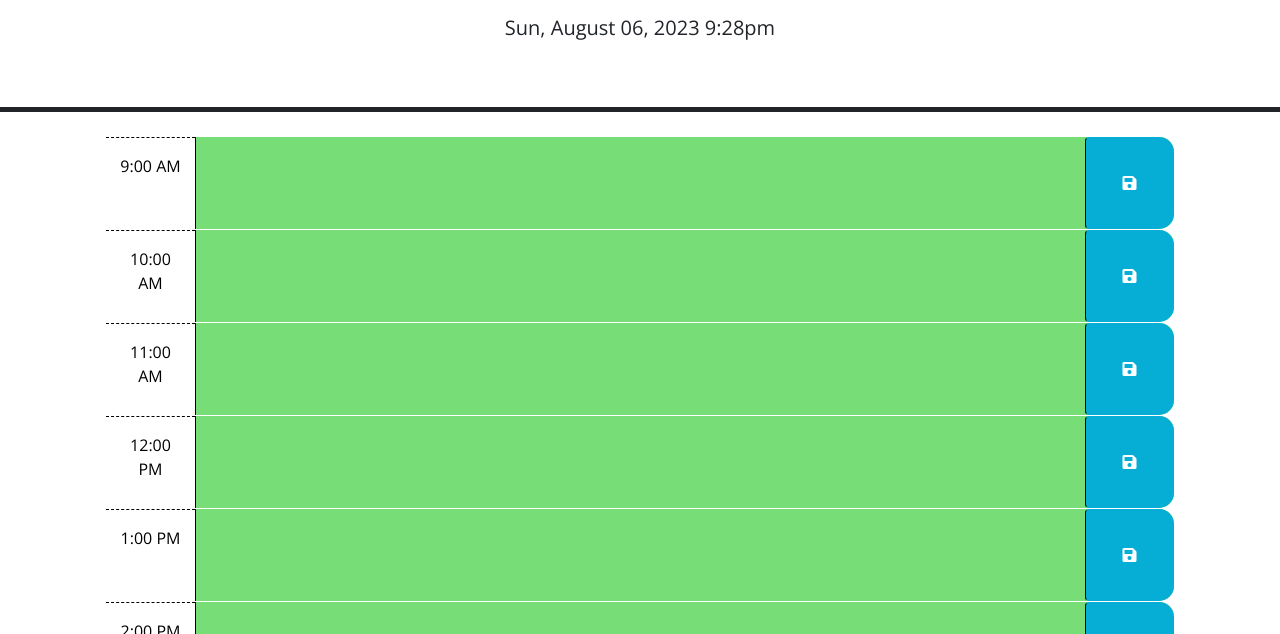
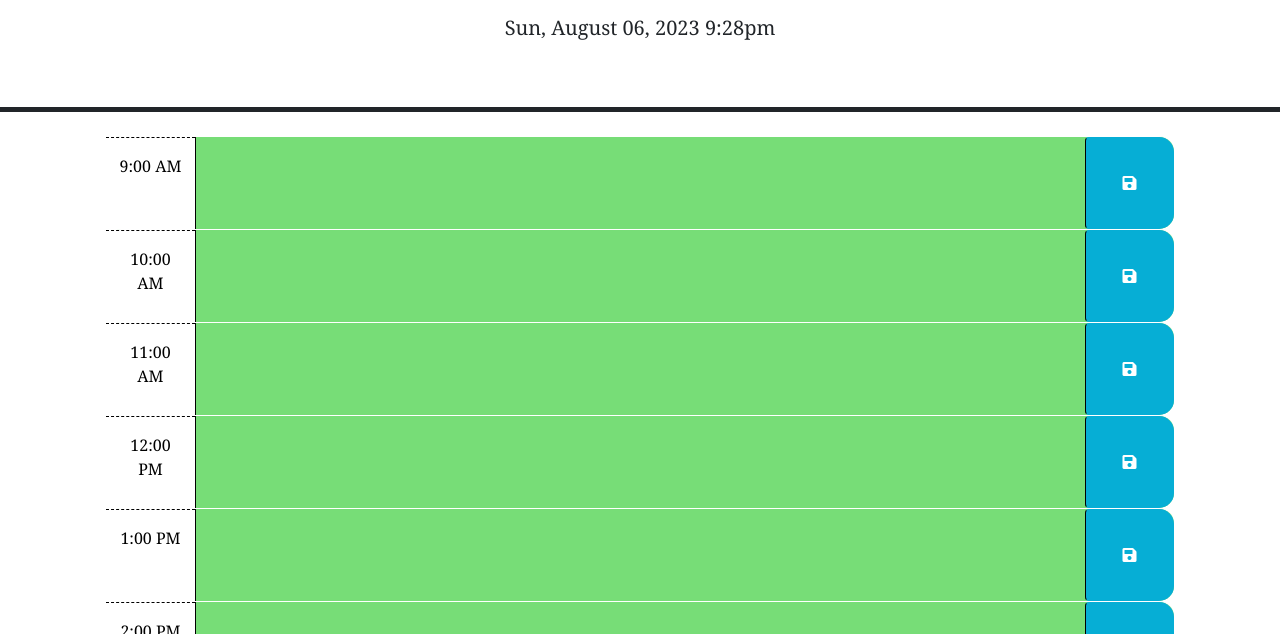
Before and after one commit to Matthuu75/Work-Day-Scheduler, a plain HTML site: page index.html in a window 1280 px wide. Shown: the part 166-800 px from the top of the page. Drawn offline with nearby package versions, Linux system fonts and the light colour scheme.

Commit message:
having trouble getting my CSS to go with JS

```diff
--- a/script.js
+++ b/script.js
@@ -12,7 +12,7 @@ $(document).ready(function () {
 
     hourTime = $(this).attr('id');
 
-    currentHour = dayjs().format('h');
+    currentHour = dayjs().format();
 
     if (hourTime < currentHour) {
       $(this).addClass('past');
--- a/style.css
+++ b/style.css
@@ -1,5 +1,5 @@
 body {
-  font-family: 'Open Sans', sans-serif;
+  font-family: Georgia, 'Times New Roman', Times, serif;
   font-size: 16px;
 }
 
```
